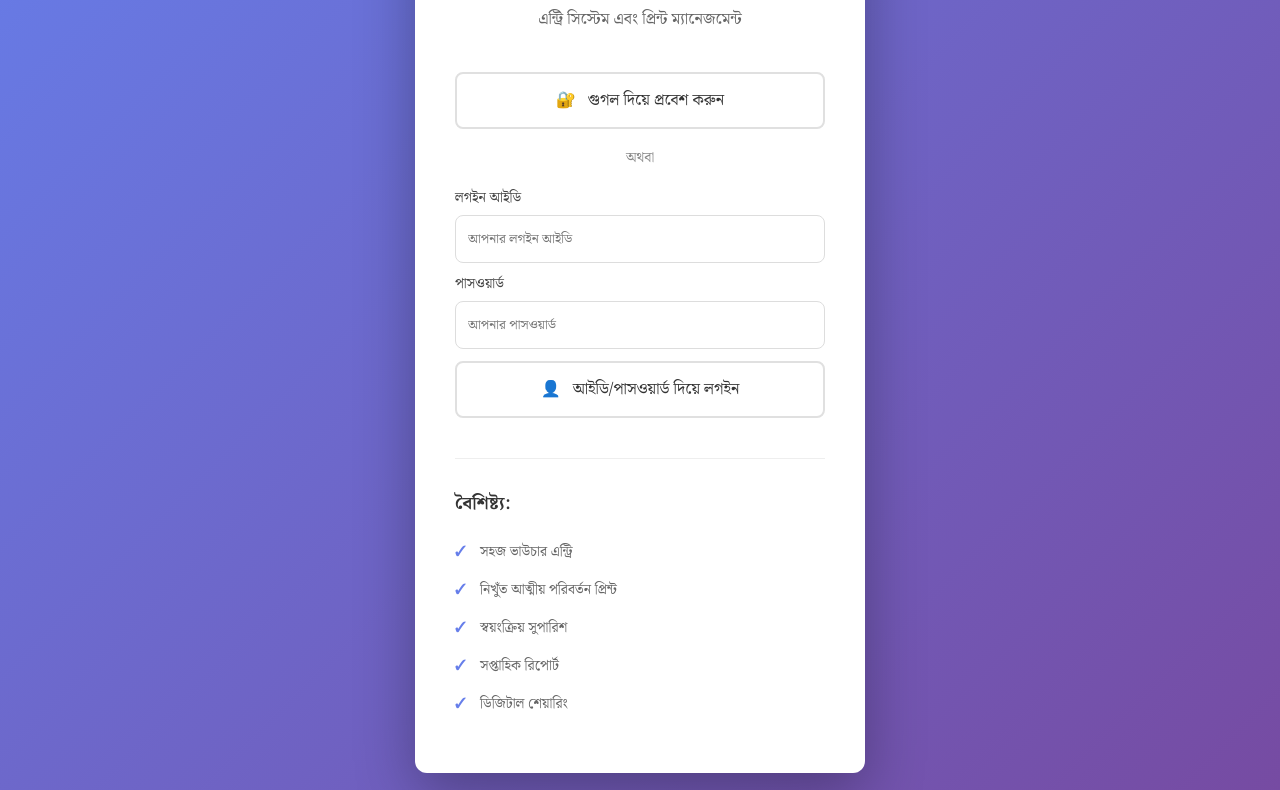
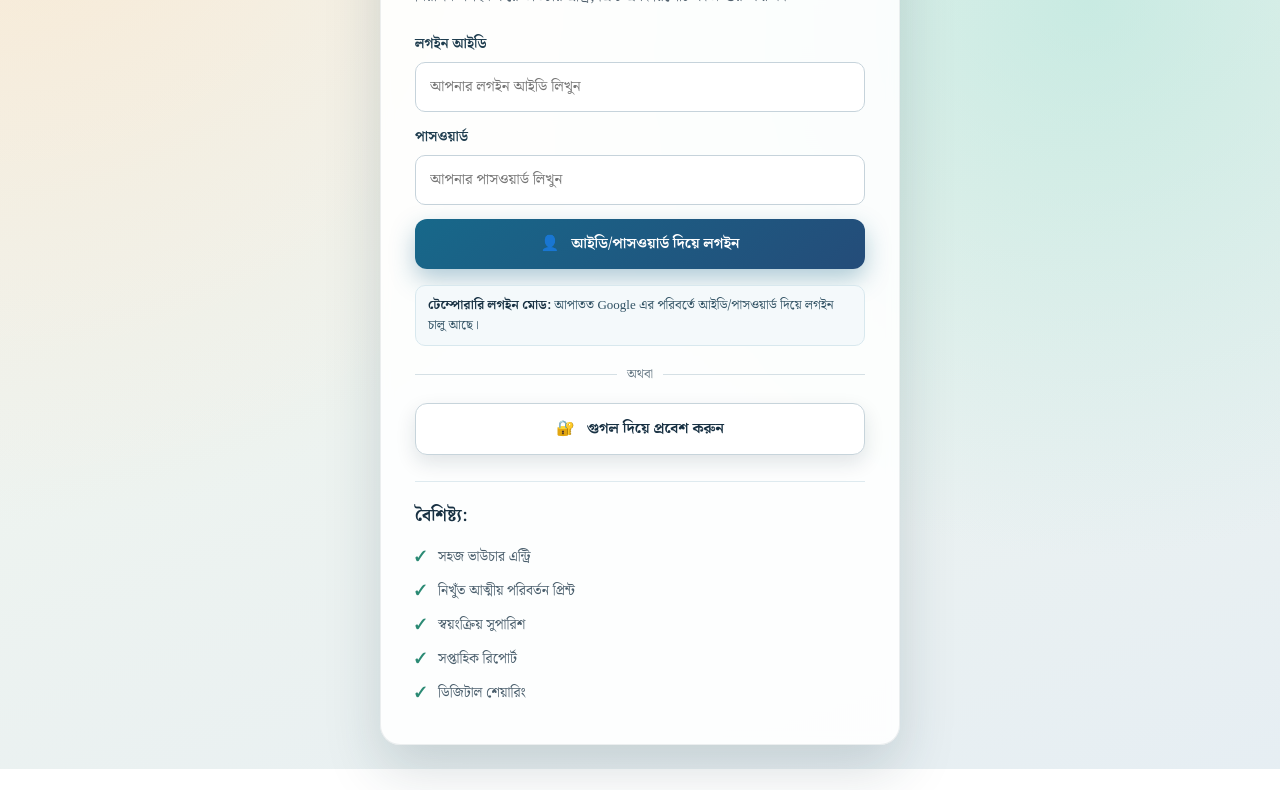
Before and after one commit to ronyopq/vsc_-Elite-paint-Voucher-entry-system-, a website: page public/index.html in a window 1280 px wide. Shown: the part 195-985 px from the top of the page. After the commit the page ends 964 px from the top, so only its background shows below. Drawn offline with Linux system fonts and the light colour scheme.

Commit message:
Recode login page UI and improve auth loading states

```diff
--- a/public/app.js
+++ b/public/app.js
@@ -627,12 +627,31 @@ class VoucherApp {
 }
 
 // Handle Google login
+function setAuthLoading(method, isLoading) {
+  const googleBtn = document.getElementById('googleLoginBtn');
+  const localBtn = document.getElementById('localLoginBtn');
+  const loading = document.getElementById('authLoading');
+  const loadingText = document.getElementById('authLoadingText');
+
+  if (isLoading) {
+    if (googleBtn) googleBtn.disabled = true;
+    if (localBtn) localBtn.disabled = true;
+    if (loadingText) {
+      loadingText.textContent = method === 'google'
+        ? 'Google লগইন পেজে পাঠানো হচ্ছে...'
+        : 'আপনার তথ্য যাচাই করা হচ্ছে...';
+    }
+    if (loading) loading.style.display = 'block';
+    return;
+  }
+
+  if (googleBtn) googleBtn.disabled = false;
+  if (localBtn) localBtn.disabled = false;
+  if (loading) loading.style.display = 'none';
+}
+
 function handleGoogleLogin() {
-  const loginBtn = document.getElementById('loginBtn');
-  const loading = document.getElementById('authLoading');
-
-  loginBtn.style.display = 'none';
-  loading.style.display = 'block';
+  setAuthLoading('google', true);
 
   // Keep auth flow on the same domain so session cookie is available to the app.
   window.location.href = '/auth/login';
@@ -642,8 +661,6 @@ function handleGoogleLogin() {
 async function handleLocalLogin() {
   const loginIdInput = document.getElementById('localLoginId');
   const passwordInput = document.getElementById('localLoginPassword');
-  const loginBtn = document.getElementById('loginBtn');
-  const loading = document.getElementById('authLoading');
 
   const loginId = (loginIdInput?.value || '').trim();
   const password = passwordInput?.value || '';
@@ -655,8 +672,7 @@ async function handleLocalLogin() {
     return;
   }
 
-  loginBtn.style.display = 'none';
-  loading.style.display = 'block';
+  setAuthLoading('local', true);
 
   try {
     const response = await fetch('/auth/local-login', {
@@ -676,8 +692,7 @@ async function handleLocalLogin() {
     if (window.app) {
       window.app.showError(error.message || 'লগইন ব্যর্থ হয়েছে।');
     }
-    loginBtn.style.display = 'inline-flex';
-    loading.style.display = 'none';
+    setAuthLoading('local', false);
   }
 }
 
@@ -698,4 +713,14 @@ let app;
 document.addEventListener('DOMContentLoaded', () => {
   app = new VoucherApp();
   window.app = app;
+
+  const passwordInput = document.getElementById('localLoginPassword');
+  if (passwordInput) {
+    passwordInput.addEventListener('keydown', (event) => {
+      if (event.key === 'Enter') {
+        event.preventDefault();
+        handleLocalLogin();
+      }
+    });
+  }
 });
--- a/public/index.html
+++ b/public/index.html
@@ -15,87 +15,193 @@
 
     body {
       font-family: 'Noto Serif Bengali', serif;
-      background: linear-gradient(135deg, #667eea 0%, #764ba2 100%);
+      background:
+        radial-gradient(circle at top left, rgba(255, 208, 152, 0.38), transparent 45%),
+        radial-gradient(circle at 85% 20%, rgba(147, 221, 205, 0.42), transparent 42%),
+        linear-gradient(160deg, #f6f8f5 0%, #edf3f0 52%, #e6eef3 100%);
       min-height: 100vh;
       display: flex;
       align-items: center;
       justify-content: center;
-      padding: 20px;
+      padding: 24px;
     }
 
     .auth-container {
-      background: white;
-      border-radius: 12px;
-      box-shadow: 0 20px 60px rgba(0, 0, 0, 0.3);
-      padding: 50px 40px;
-      max-width: 450px;
+      position: relative;
+      background: rgba(255, 255, 255, 0.88);
+      border-radius: 20px;
+      border: 1px solid rgba(30, 53, 72, 0.08);
+      box-shadow: 0 24px 55px rgba(21, 51, 68, 0.17);
+      padding: 34px;
+      max-width: 520px;
       width: 100%;
-      text-align: center;
+      text-align: left;
+      backdrop-filter: blur(6px);
     }
 
     .logo {
-      font-size: 36px;
-      margin-bottom: 20px;
+      width: 62px;
+      height: 62px;
+      border-radius: 16px;
+      display: grid;
+      place-items: center;
+      font-size: 30px;
+      background: linear-gradient(145deg, #164a5f, #2b7f9f);
+      color: #fff;
+      margin-bottom: 16px;
+      box-shadow: 0 12px 24px rgba(22, 74, 95, 0.28);
     }
 
     .auth-container h1 {
-      font-size: 28px;
-      color: #333;
-      margin-bottom: 10px;
+      font-size: 30px;
+      color: #173042;
+      margin-bottom: 8px;
+      line-height: 1.2;
     }
 
     .auth-container p {
-      color: #666;
-      margin-bottom: 40px;
-      font-size: 16px;
+      color: #50606d;
+      margin-bottom: 24px;
+      font-size: 15px;
+      line-height: 1.55;
+    }
+
+    .auth-grid {
+      display: grid;
+      gap: 14px;
+    }
+
+    .field-group label {
+      display: block;
+      margin-bottom: 7px;
+      color: #1f3d4f;
+      font-size: 14px;
+      font-weight: 700;
+    }
+
+    .field-group input {
+      width: 100%;
+      border: 1px solid #c6d3db;
+      border-radius: 10px;
+      padding: 12px 14px;
+      font-family: 'Noto Serif Bengali', serif;
+      font-size: 15px;
+      color: #0f2d3f;
+      background: #fff;
+      transition: border-color 0.2s ease, box-shadow 0.2s ease;
+    }
+
+    .field-group input:focus {
+      outline: none;
+      border-color: #1f718f;
+      box-shadow: 0 0 0 3px rgba(31, 113, 143, 0.14);
     }
 
     .login-btn {
-      display: inline-flex;
+      display: flex;
       align-items: center;
       gap: 12px;
-      background: white;
-      color: #333;
-      border: 2px solid #e0e0e0;
-      padding: 14px 30px;
-      border-radius: 8px;
-      font-size: 16px;
+      border: none;
+      padding: 13px 18px;
+      border-radius: 12px;
+      font-size: 15px;
+      font-weight: 700;
       font-family: 'Noto Serif Bengali', serif;
       cursor: pointer;
-      transition: all 0.3s ease;
+      transition: transform 0.2s ease, box-shadow 0.2s ease, filter 0.2s ease;
       width: 100%;
       justify-content: center;
     }
 
     .login-btn:hover {
-      border-color: #667eea;
-      color: #667eea;
-      transform: translateY(-2px);
-      box-shadow: 0 10px 25px rgba(102, 126, 234, 0.3);
+      transform: translateY(-1px);
+    }
+
+    .login-btn:disabled {
+      opacity: 0.7;
+      cursor: not-allowed;
+      transform: none;
+      box-shadow: none;
+    }
+
+    .local-login-btn {
+      color: #fff;
+      background: linear-gradient(140deg, #17688a, #244c79);
+      box-shadow: 0 10px 24px rgba(23, 104, 138, 0.34);
+    }
+
+    .local-login-btn:hover {
+      filter: brightness(1.03);
+      box-shadow: 0 12px 26px rgba(23, 104, 138, 0.38);
+    }
+
+    .google-login-btn {
+      color: #173042;
+      background: #ffffff;
+      border: 1px solid #c7d4db;
+      box-shadow: 0 8px 20px rgba(17, 40, 56, 0.12);
+    }
+
+    .google-login-btn:hover {
+      border-color: #8ba8b8;
+      box-shadow: 0 10px 22px rgba(17, 40, 56, 0.16);
+    }
+
+    .auth-divider {
+      display: flex;
+      align-items: center;
+      gap: 10px;
+      color: #687a86;
+      font-size: 13px;
+      margin: 4px 0;
+    }
+
+    .auth-divider::before,
+    .auth-divider::after {
+      content: "";
+      height: 1px;
+      flex: 1;
+      background: #d5e0e5;
+    }
+
+    .hint-box {
+      margin-top: 2px;
+      background: #f4f9fb;
+      color: #315264;
+      border: 1px solid #d8e8ee;
+      border-radius: 10px;
+      padding: 10px 12px;
+      font-size: 13px;
+      line-height: 1.5;
+    }
+
+    .hint-box strong {
+      color: #173042;
+      font-size: 13px;
     }
 
     .features {
-      margin-top: 40px;
+      margin-top: 26px;
       text-align: left;
-      border-top: 1px solid #eee;
-      padding-top: 30px;
+      border-top: 1px solid #deeaef;
+      padding-top: 20px;
     }
 
     .features h3 {
-      font-size: 18px;
-      color: #333;
-      margin-bottom: 15px;
+      font-size: 17px;
+      color: #173042;
+      margin-bottom: 10px;
     }
 
     .features ul {
       list-style: none;
-      color: #666;
+      color: #4b5f6d;
       font-size: 14px;
     }
 
     .features li {
-      padding: 8px 0;
-      padding-left: 25px;
+      padding: 6px 0;
+      padding-left: 23px;
       position: relative;
     }
 
@@ -103,23 +209,30 @@
       content: "✓";
       position: absolute;
       left: 0;
-      color: #667eea;
+      color: #2b8a74;
       font-weight: bold;
     }
 
     .loading {
       display: none;
+      margin: 12px 0;
+      background: #f7fafb;
+      border: 1px solid #dbe8ee;
+      border-radius: 10px;
+      padding: 12px;
       text-align: center;
+      color: #355062;
+      font-size: 14px;
     }
 
     .spinner {
-      border: 4px solid #f3f3f3;
-      border-top: 4px solid #667eea;
+      border: 3px solid #dbe7ed;
+      border-top: 3px solid #1f718f;
       border-radius: 50%;
-      width: 40px;
-      height: 40px;
+      width: 28px;
+      height: 28px;
       animation: spin 1s linear infinite;
-      margin: 0 auto 20px;
+      margin: 0 auto 8px;
     }
 
     @keyframes spin {
@@ -229,6 +342,17 @@
     .tab-content.active {
       display: block;
     }
+
+    @media (max-width: 640px) {
+      .auth-container {
+        padding: 24px 20px;
+        border-radius: 16px;
+      }
+
+      .auth-container h1 {
+        font-size: 24px;
+      }
+    }
   </style>
 </head>
 <body>
@@ -238,31 +362,39 @@
   <div class="auth-container" id="authContainer">
     <div class="logo">🎫</div>
     <h1>এলিট পেইন্ট ভাউচার</h1>
-    <p>এন্ট্রি সিস্টেম এবং প্রিন্ট ম্যানেজমেন্ট</p>
+    <p>নিরাপদ লগইন করে ভাউচার এন্ট্রি, প্রিন্ট এবং রিপোর্ট কাজ শুরু করুন।</p>
+
+    <div class="auth-grid">
+      <div class="field-group">
+        <label for="localLoginId">লগইন আইডি</label>
+        <input id="localLoginId" type="text" placeholder="আপনার লগইন আইডি লিখুন" autocomplete="username" />
+      </div>
+
+      <div class="field-group">
+        <label for="localLoginPassword">পাসওয়ার্ড</label>
+        <input id="localLoginPassword" type="password" placeholder="আপনার পাসওয়ার্ড লিখুন" autocomplete="current-password" />
+      </div>
+
+      <button class="login-btn local-login-btn" id="localLoginBtn" onclick="handleLocalLogin()">
+        <span>👤</span>
+        <span>আইডি/পাসওয়ার্ড দিয়ে লগইন</span>
+      </button>
+
+      <div class="hint-box">
+        <strong>টেম্পোরারি লগইন মোড:</strong> আপাতত Google এর পরিবর্তে আইডি/পাসওয়ার্ড দিয়ে লগইন চালু আছে।
+      </div>
+
+      <div class="auth-divider">অথবা</div>
+
+      <button class="login-btn google-login-btn" id="googleLoginBtn" onclick="handleGoogleLogin()">
+        <span>🔐</span>
+        <span>গুগল দিয়ে প্রবেশ করুন</span>
+      </button>
+    </div>
 
     <div class="loading" id="authLoading">
       <div class="spinner"></div>
-      <p>লিঙ্ক হচ্ছে...</p>
-    </div>
-
-    <button class="login-btn" id="loginBtn" onclick="handleGoogleLogin()">
-      <span>🔐</span>
-      <span>গুগল দিয়ে প্রবেশ করুন</span>
-    </button>
-
-    <div style="margin: 18px 0; color: #888; font-size: 14px;">অথবা</div>
-
-    <div style="text-align: left; margin-top: 8px;">
-      <label for="localLoginId" style="display:block; margin-bottom:6px; color:#444; font-size:14px;">লগইন আইডি</label>
-      <input id="localLoginId" type="text" placeholder="আপনার লগইন আইডি" style="width:100%; padding:12px; border:1px solid #ddd; border-radius:8px; margin-bottom:10px; font-family:'Noto Serif Bengali', serif;" />
-
-      <label for="localLoginPassword" style="display:block; margin-bottom:6px; color:#444; font-size:14px;">পাসওয়ার্ড</label>
-      <input id="localLoginPassword" type="password" placeholder="আপনার পাসওয়ার্ড" style="width:100%; padding:12px; border:1px solid #ddd; border-radius:8px; margin-bottom:12px; font-family:'Noto Serif Bengali', serif;" />
-
-      <button class="login-btn" onclick="handleLocalLogin()" style="width:100%; justify-content:center;">
-        <span>👤</span>
-        <span>আইডি/পাসওয়ার্ড দিয়ে লগইন</span>
-      </button>
+      <p id="authLoadingText">অনুগ্রহ করে অপেক্ষা করুন...</p>
     </div>
 
     <div class="features">
```
